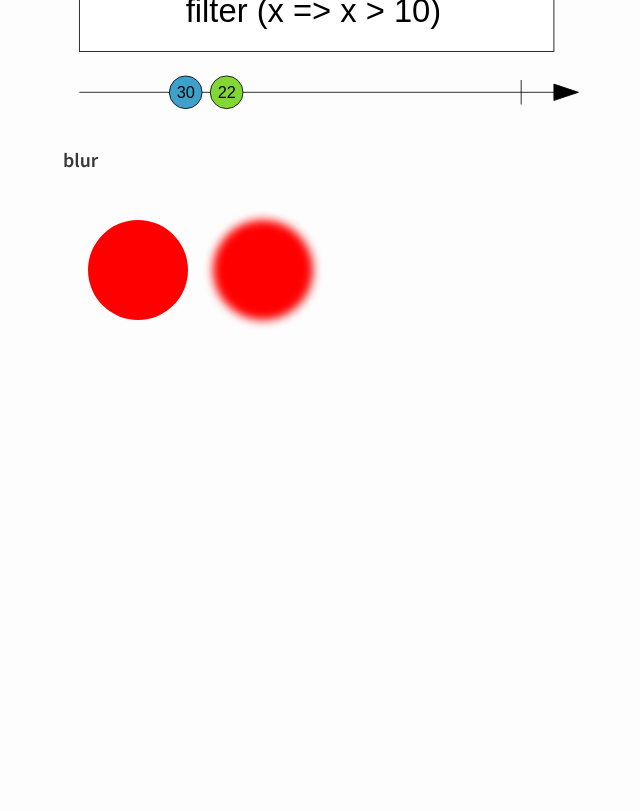
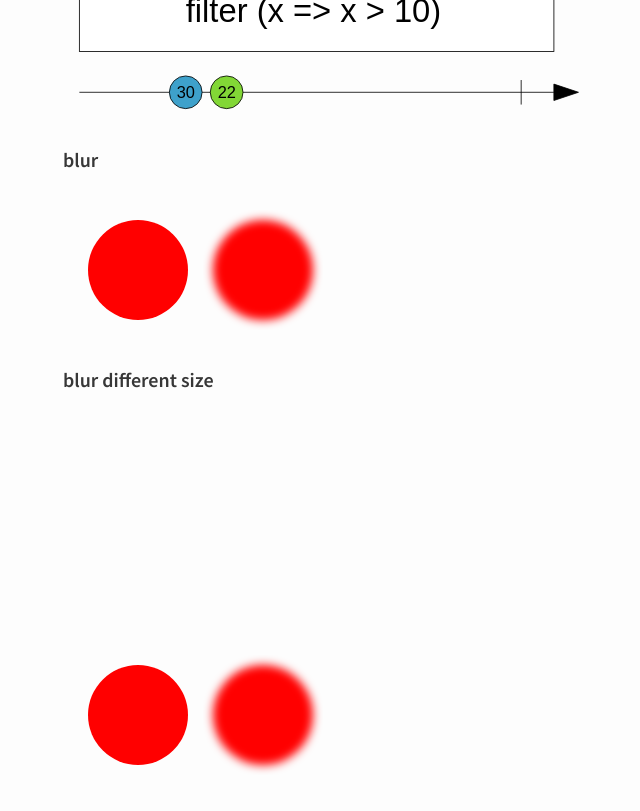
Before and after one commit to tikal86/tikal86.github.io, a Jekyll site: the page built from _posts/2020-04-19-playing-around-with-svg.md, in a window 1280 px wide and 900 px high, scrolled down 2561 px. Shown: the top 811 px of the window, without its empty margins (307-947 px from the left). Built offline with Jekyll 4.4.1, drawn with Linux system fonts in a browser that asks for light colours; before the commit the page ends 2966 px from its top, so only the background shows below that.

Commit message:
Update 2020-04-19-playing-around-with-svg.md

```diff
--- a/_posts/2020-04-19-playing-around-with-svg.md
+++ b/_posts/2020-04-19-playing-around-with-svg.md
@@ -118,3 +118,6 @@ To learn how to best show svgs on my blog pages I am playing around with the opt
 
 #### blur
 ![blur circle](/images/blur.svg)
+
+#### blur different size
+![blur circle](/images/blur.svg){:height="600px" width="300px"}
```
